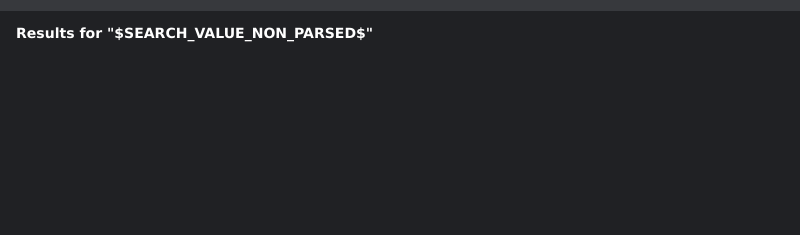
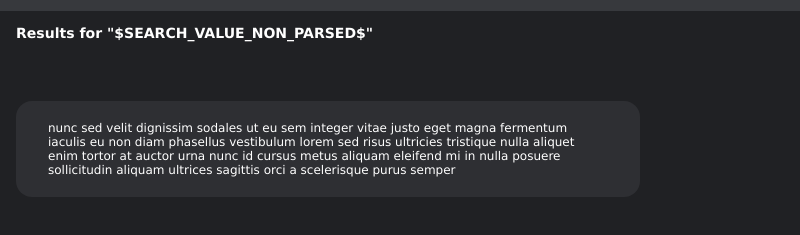
Before and after one commit to TechPenguineer/CodeMe, an Electron app: page index.html in a window 800 px wide. Shown: the part 59-294 px from the top of the page. Drawn offline with Linux system fonts and the light colour scheme; files whose address does not match are found by name.

Commit message:
answer paragraph styling

```diff
--- a/index.html
+++ b/index.html
@@ -14,6 +14,10 @@
     </div>
     <div class="results-container">
       <h3 id="result_for_conf">Results for "$SEARCH_VALUE_NON_PARSED$"</h3>
+
+      <div class="result_article">
+          <p>nunc sed velit dignissim sodales ut eu sem integer vitae justo eget magna fermentum iaculis eu non diam phasellus vestibulum lorem sed risus ultricies tristique nulla aliquet enim tortor at auctor urna nunc id cursus metus aliquam eleifend mi in nulla posuere sollicitudin aliquam ultrices sagittis orci a scelerisque purus semper          </p>
+      </div>
     </div>
     <!-- You can also require other files to run in this process -->
     <script src="./renderer.js"></script>
--- a/styles.css
+++ b/styles.css
@@ -55,3 +55,15 @@ body
     font-size: 1.5vh;
     font-family:Verdana, Geneva, Tahoma, sans-serif;
 }
+.result_article
+{
+    position: absolute;
+    background-color: #2e2f33;
+
+    top: 90px;
+    width: 70vw;
+    height: auto;
+    padding-left: 4vw; padding-right: 4vw;
+    padding-top: 1vh; padding-bottom: 1vh;
+    border-radius: 2vh;
+}
```
